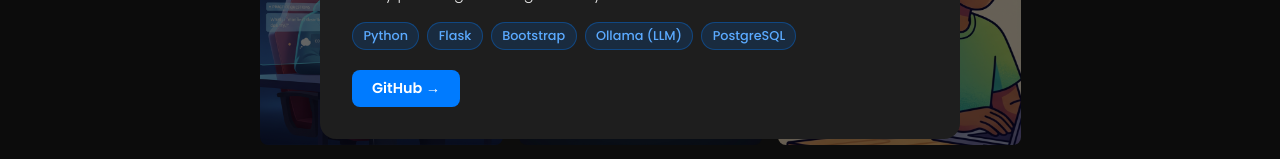
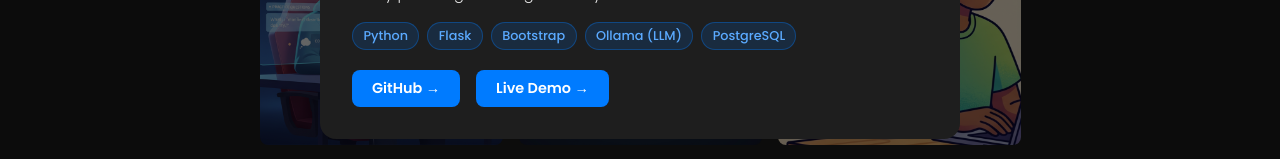
Before and after one commit to Yogi1107/portfolio, a React (Create React App) app: page / in a window 1280 px wide. Both pictures are taken after a click on the element "Personalized Study Coach". Shown: the part 2756-2915 px from the top of the page. Built offline with nearby package versions, Linux system fonts and the light colour scheme.

Commit message:
Some updates in projects and resume

```diff
--- a/src/components/Intro/intro.js
+++ b/src/components/Intro/intro.js
@@ -60,7 +60,7 @@
 
         <div className="introButtons">
           <Link to="contact" smooth={true} duration={500}>
-            <button className="hireMeBtn">Hire Me</button>
+            <button className="hireMeBtn">Contact Me</button>
           </Link>
           <a
             href={`${process.env.PUBLIC_URL}/Yogiraj_Bhilare_Resume.pdf`}
--- a/src/components/Projects/project.js
+++ b/src/components/Projects/project.js
@@ -15,6 +15,7 @@
             'Built a RAG-based AI study assistant where students upload notes and get contextual Q&A, auto-generated summaries, practice questions, and personalized study schedules with progress tracking — reducing manual study planning effort significantly.',
         techStack: ['Python', 'Flask', 'Bootstrap', 'Ollama (LLM)', 'PostgreSQL'],
         github: 'https://github.com/Yogi1107/Personalized-Study-Coach',
+        liveDemo: 'https://personalized-study-coach.onrender.com/'
     },
     {
         name: 'AI Resume Screener',
@@ -22,7 +23,8 @@
         description:
             'Built an end-to-end resume screening pipeline that uses an LLM to match candidate resumes against job descriptions, producing structured scores for skill match, experience fit, and hire recommendation — automating a time-intensive HR task.',
         techStack: ['Python', 'Ollama (LLM)', 'Streamlit'],
-        github: 'https://github.com/Yogi1107/AI_Resume_Screener'
+        github: 'https://github.com/Yogi1107/AI_Resume_Screener',
+        liveDemo: 'https://llm-resume-screener.streamlit.app/'
     },
     {
         name: 'Quiz Application for Visually Impaired Students',
@@ -30,7 +32,7 @@
         description:
             'Built a comprehensive accessibility tool with real-time sign language detection (MediaPipe), AI-powered learning support, voice assistance, and customizable user profiles — designed to make technology more inclusive.',
         techStack: ['Python', 'Flask', 'JavaScript', 'HTML', 'CSS', 'MediaPipe'],
-        github: 'https://github.com/Yogi1107/Quiz-Application-for-Disable-Students'
+        github: 'https://github.com/Yogi1107/Quiz-Application-for-Disable-Students',
     },
     {
         name: 'Customer Churn Prediction',
@@ -39,6 +41,7 @@
             'Engineered a Logistic Regression pipeline with SMOTE balancing and feature scaling, achieving Recall of 0.79 and ROC-AUC of 0.84. Integrated a Streamlit dashboard for real-time churn prediction and business insights.',
         techStack: ['Python', 'Scikit-Learn', 'Streamlit', 'Pandas', 'Matplotlib'],
         github: 'https://github.com/Yogi1107/Customer-Churn-Prediction',
+        liveDemo: 'https://customer-churn-analysis-sgel5lcxrzygrvsjf637co.streamlit.app/'
     },
     {
         name: 'SkillConnect',
@@ -47,6 +50,7 @@
             'The home for hackathons. Discover events, analyse your GitHub skills, and build winning teams with complementary developers.',
         techStack: ['MongoDB', 'Express', 'Node', 'React'],
         github: 'https://github.com/Yogi1107/SkillConnect',
+        liveDemo: 'https://skill-connect-peach.vercel.app/'
     }
 ];
 
@@ -107,6 +111,17 @@
                             >
                                 GitHub →
                             </a>
+
+                            {selectedProject.liveDemo && (
+                                <a
+                                    href={selectedProject.liveDemo}
+                                    target='_blank'
+                                    rel='noopener noreferrer'
+                                    className='modalLinkBtn'
+                                >
+                                    Live Demo →
+                                </a>
+                            )}
                         </div>
                     </div>
                 </div>
```
Also changed, not shown: 1 other file (tests, documents, lock files or other folders).
